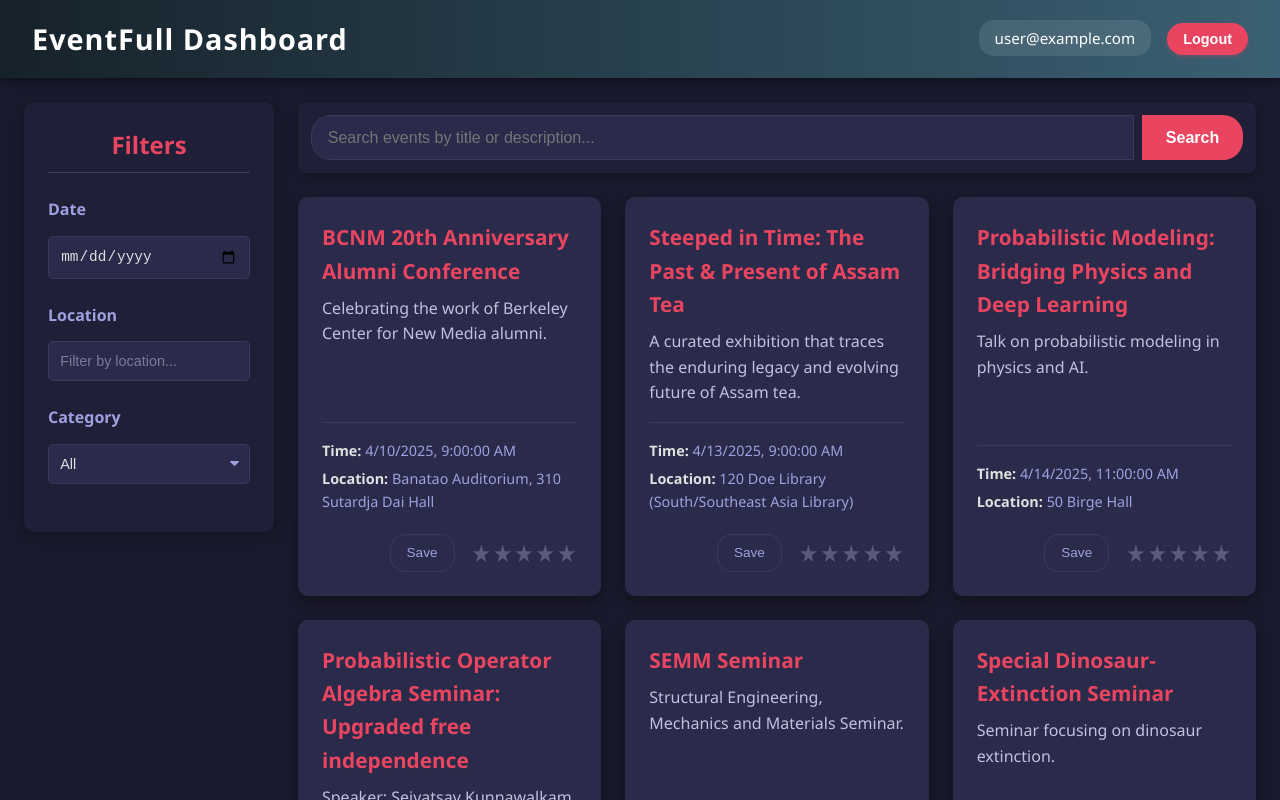
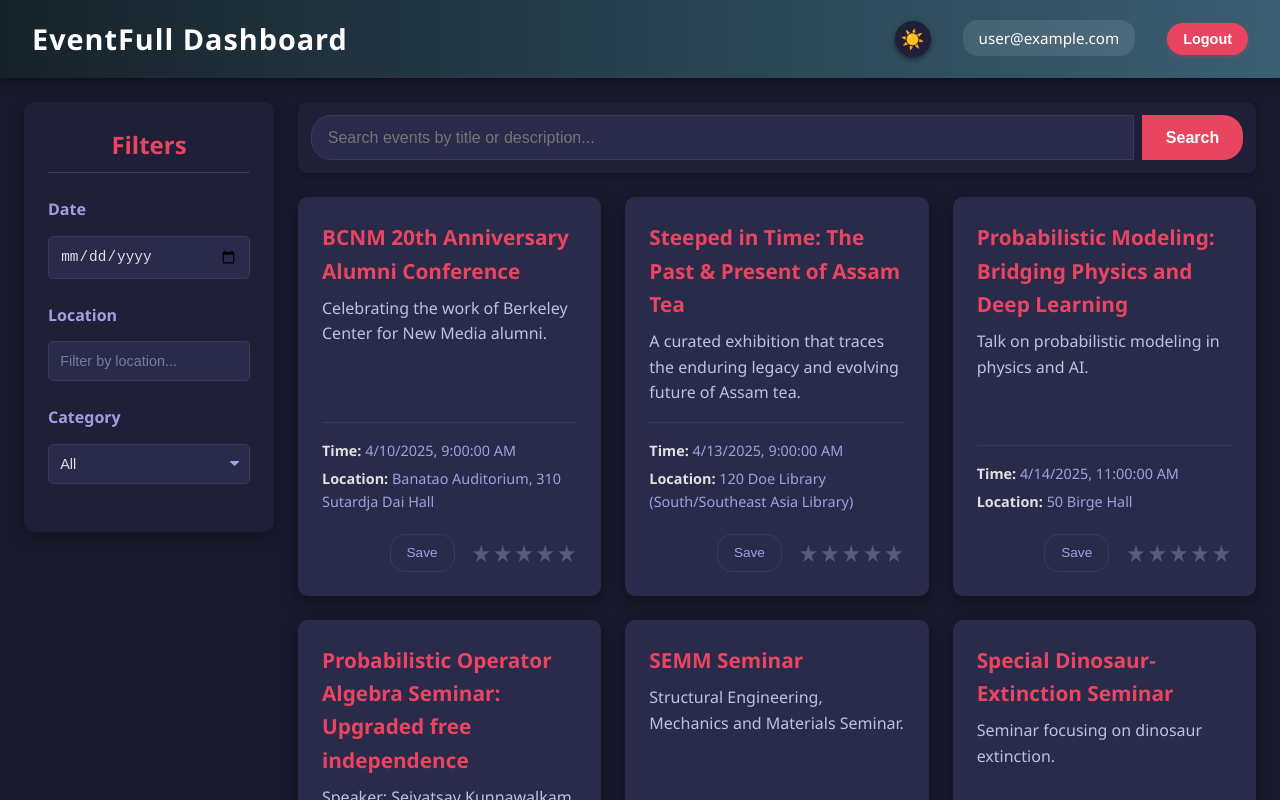
Before and after one commit to Adapt-Coder/EventFull, a React (Create React App) app in the folder client/: page /dashboard in a window 1280 px wide. Shown: the top 800 px of the page. Built offline with nearby package versions, Linux system fonts and the light colour scheme; no server answers; sample sign-in values are in the browser's storage.

Commit message:
Added light/dark mode

```diff
--- a/client/src/App.css
+++ b/client/src/App.css
@@ -5,10 +5,35 @@
   box-sizing: border-box;
 }
 
+:root {
+  /* Dark theme (default) */
+  --bg-primary: #1a1a2e;
+  --bg-secondary: #1f1f38;
+  --text-primary: #e0e0e0;
+  --text-secondary: #a0a0e0;
+  --accent-color: #e94560;
+  --accent-hover: #ff6b81;
+  --input-bg: #2a2a4a;
+  --input-border: #3a3a5a;
+  --shadow-color: rgba(0, 0, 0, 0.5);
+}
+
+[data-theme="light"] {
+  --bg-primary: #f5f5f5;
+  --bg-secondary: #ffffff;
+  --text-primary: #333333;
+  --text-secondary: #666666;
+  --accent-color: #e94560;
+  --accent-hover: #ff6b81;
+  --input-bg: #f0f0f0;
+  --input-border: #e0e0e0;
+  --shadow-color: rgba(0, 0, 0, 0.1);
+}
+
 body {
   font-family: 'Segoe UI', Tahoma, Geneva, Verdana, sans-serif;
-  background-color: #1a1a2e; /* Dark blue/purple background */
-  color: #e0e0e0; /* Light grey text */
+  background-color: var(--bg-primary);
+  color: var(--text-primary);
   line-height: 1.6;
 }
 
@@ -91,7 +116,7 @@ body {
 .user-info {
   display: flex;
   align-items: center;
-  margin-left: auto; /* Push this block to the right */
+  gap: 1rem;
 }
 
 /* Logout button styling (similar to login) */
@@ -407,3 +432,24 @@ body {
 .nav-link:hover {
   background-color: rgba(255, 255, 255, 0.1);
 }
+
+/* Theme toggle button */
+.theme-toggle {
+  background: var(--bg-secondary);
+  border: none;
+  border-radius: 50%;
+  width: 36px;
+  height: 36px;
+  cursor: pointer;
+  display: flex;
+  align-items: center;
+  justify-content: center;
+  font-size: 1.2rem;
+  margin-right: 1rem;
+  transition: transform 0.2s ease;
+  box-shadow: 0 2px 5px var(--shadow-color);
+}
+
+.theme-toggle:hover {
+  transform: scale(1.1);
+}
--- a/client/src/App.js
+++ b/client/src/App.js
@@ -11,7 +11,22 @@ import LoginPage from './components/LoginPage';
 import Dashboard from './components/Dashboard';
 import SavedEventsPage from './components/SavedEventsPage'; // Import SavedEventsPage
 import SignUpPage from './components/SignUpPage'; // Import SignUpPage
+import { ThemeProvider, useTheme } from './context/ThemeContext';
 import './App.css'; // Keep global styles if needed
+
+// Theme Toggle Button Component
+const ThemeToggle = () => {
+  const { isDarkMode, toggleTheme } = useTheme();
+  return (
+    <button
+      onClick={toggleTheme}
+      className="theme-toggle"
+      title={isDarkMode ? 'Switch to Light Mode' : 'Switch to Dark Mode'}
+    >
+      {isDarkMode ? '☀️' : '🌙'}
+    </button>
+  );
+};
 
 // Define events data outside the component or fetch it if needed
 const events = [
@@ -360,14 +375,13 @@ function App() {
   }
 
   return (
+    <ThemeProvider>
       <Router>
-      {/* Removed the outer app-container div from here, as components handle their layout */}
         <Routes>
           <Route
             path="/login"
             element={!currentUser ? <LoginPage /> : <Navigate to="/dashboard" replace />}
           />
-        {/* Add Sign Up route */}
           <Route
             path="/signup"
             element={!currentUser ? <SignUpPage /> : <Navigate to="/dashboard" replace />}
@@ -377,20 +391,20 @@ function App() {
             element={
               currentUser ? (
                 <Dashboard
-                user={currentUser} // Pass the whole user object or specific fields like email
+                  user={currentUser}
                   events={events}
                   savedEventIds={savedEventIds}
                   onToggleSave={handleToggleSave}
                   eventRatings={eventRatings}
                   onRateEvent={handleRateEvent}
-                onLogout={handleLogout} // Pass logout handler
+                  onLogout={handleLogout}
+                  themeToggle={<ThemeToggle />}
                 />
               ) : (
                 <Navigate to="/login" replace />
               )
             }
           />
-        {/* Add Saved Events route */}
           <Route
             path="/saved"
             element={
@@ -407,18 +421,13 @@ function App() {
               )
             }
           />
-        {/* Remove About route */}
-        {/* <Route path="/about" element={<AboutPage />} /> */}
-
-        {/* Redirect root path */}
           <Route
             path="/"
             element={currentUser ? <Navigate to="/dashboard" replace /> : <Navigate to="/login" replace />}
           />
-        {/* Optional 404 route */}
-        {/* <Route path="*" element={<div>404 Not Found</div>} /> */}
         </Routes>
       </Router>
+    </ThemeProvider>
   );
 }
 
--- a/client/src/components/Dashboard.js
+++ b/client/src/components/Dashboard.js
@@ -4,7 +4,7 @@ import '../App.css';
 import StarRating from './StarRating';
 
 // Renamed App to Dashboard
-function Dashboard({ user, events, savedEventIds, onToggleSave, eventRatings, onRateEvent, onLogout }) {
+function Dashboard({ user, events, savedEventIds, onToggleSave, eventRatings, onRateEvent, onLogout, themeToggle }) {
   // State for filters
   const [searchTerm, setSearchTerm] = useState('');
   const [selectedDate, setSelectedDate] = useState('');
@@ -40,9 +40,12 @@ function Dashboard({ user, events, savedEventIds, onToggleSave, eventRatings, on
         <h1>EventFull Dashboard</h1>
         <div className="user-info">
           {user && (
-            <Link to="/saved" className="username-link">
-              <span className="username-display">{user.email || 'My Saved Events'}</span>
-            </Link>
+            <>
+              {themeToggle}
+              <Link to="/saved" className="username-link">
+                <span className="username-display">{user.email || 'My Saved Events'}</span>
+              </Link>
+            </>
           )}
           <button onClick={onLogout} className="logout-button">Logout</button>
         </div>
--- a/client/src/components/LoginPage.css
+++ b/client/src/components/LoginPage.css
@@ -5,19 +5,19 @@
   justify-content: center;
   align-items: center;
   min-height: 100vh; /* Full viewport height */
-  background-color: #1a1a2e; /* Match main background */
+  background-color: var(--bg-primary); /* Match main background */
   padding: 2rem;
 }
 
 .login-form-container {
-  background-color: #1f1f38; /* Slightly lighter dark background */
+  background-color: var(--bg-secondary); /* Slightly lighter dark background */
   padding: 3rem 2.5rem;
   border-radius: 15px;
-  box-shadow: 0 10px 30px rgba(0, 0, 0, 0.5);
+  box-shadow: 0 10px 30px var(--shadow-color);
   text-align: center;
   max-width: 400px;
   width: 100%;
-  color: #e0e0e0;
+  color: var(--text-primary);
 }
 
 /* Style for the logo */
@@ -28,13 +28,13 @@
 }
 
 .login-form-container h1 {
-  color: #e94560; /* Accent color */
+  color: var(--accent-color); /* Accent color */
   margin-bottom: 0.5rem;
   font-size: 2.2rem;
 }
 
 .login-form-container p {
-  color: #a0a0e0; /* Lighter purple */
+  color: var(--text-secondary); /* Lighter purple */
   margin-bottom: 2rem;
   font-size: 1.1rem;
 }
@@ -48,7 +48,7 @@
   display: block;
   margin-bottom: 0.5rem;
   font-weight: bold;
-  color: #a0a0e0; /* Lighter purple */
+  color: var(--text-secondary); /* Lighter purple */
 }
 
 .login-form-container input[type="text"],
@@ -56,10 +56,10 @@
 .login-form-container input[type="password"] {
   width: 100%;
   padding: 0.8rem 1rem;
-  background-color: #2a2a4a; /* Darker input background */
-  border: 1px solid #3a3a5a;
+  background-color: var(--input-bg); /* Darker input background */
+  border: 1px solid var(--input-border);
   border-radius: 5px;
-  color: #e0e0e0;
+  color: var(--text-primary);
   font-size: 1rem;
   transition: border-color 0.3s ease;
 }
@@ -68,12 +68,12 @@
 .login-form-container input[type="email"]:focus,
 .login-form-container input[type="password"]:focus {
   outline: none;
-  border-color: #e94560; /* Accent color border on focus */
+  border-color: var(--accent-color); /* Accent color border on focus */
   box-shadow: 0 0 0 2px rgba(233, 69, 96, 0.3); /* Subtle glow */
 }
 
 .login-submit-button {
-  background-color: #e94560; /* Bright accent color */
+  background-color: var(--accent-color); /* Bright accent color */
   color: #ffffff;
   border: none;
   padding: 0.8rem 1.5rem;
@@ -87,13 +87,13 @@
 }
 
 .login-submit-button:hover {
-  background-color: #ff6b81; /* Lighter accent on hover */
+  background-color: var(--accent-hover); /* Lighter accent on hover */
   transform: translateY(-2px);
 }
 
 /* Style for login error messages */
 .error-message {
-  color: #ff6b81; /* Lighter accent color for errors */
+  color: var(--accent-hover); /* Lighter accent color for errors */
   background-color: rgba(233, 69, 96, 0.1); /* Faint background */
   padding: 0.5rem;
   border-radius: 4px;
@@ -107,11 +107,11 @@
 .signup-link {
   margin-top: 1.5rem;
   font-size: 0.9rem;
-  color: #a0a0e0;
+  color: var(--text-secondary);
 }
 
 .signup-link a {
-  color: #e94560;
+  color: var(--accent-color);
   text-decoration: none;
   font-weight: bold;
 }
--- /dev/null
+++ b/client/src/context/ThemeContext.js
@@ -0,0 +1,30 @@
+import React, { createContext, useState, useContext, useEffect } from 'react';
+
+const ThemeContext = createContext();
+
+export const ThemeProvider = ({ children }) => {
+  const [isDarkMode, setIsDarkMode] = useState(() => {
+    // Check if user has a theme preference in localStorage
+    const savedTheme = localStorage.getItem('theme');
+    return savedTheme ? savedTheme === 'dark' : true; // Default to dark mode
+  });
+
+  useEffect(() => {
+    // Save theme preference to localStorage
+    localStorage.setItem('theme', isDarkMode ? 'dark' : 'light');
+    // Update document class for global theme
+    document.documentElement.setAttribute('data-theme', isDarkMode ? 'dark' : 'light');
+  }, [isDarkMode]);
+
+  const toggleTheme = () => {
+    setIsDarkMode(!isDarkMode);
+  };
+
+  return (
+    <ThemeContext.Provider value={{ isDarkMode, toggleTheme }}>
+      {children}
+    </ThemeContext.Provider>
+  );
+};
+
+export const useTheme = () => useContext(ThemeContext);
```
Lines whose indentation alone changed are shown as unchanged.
